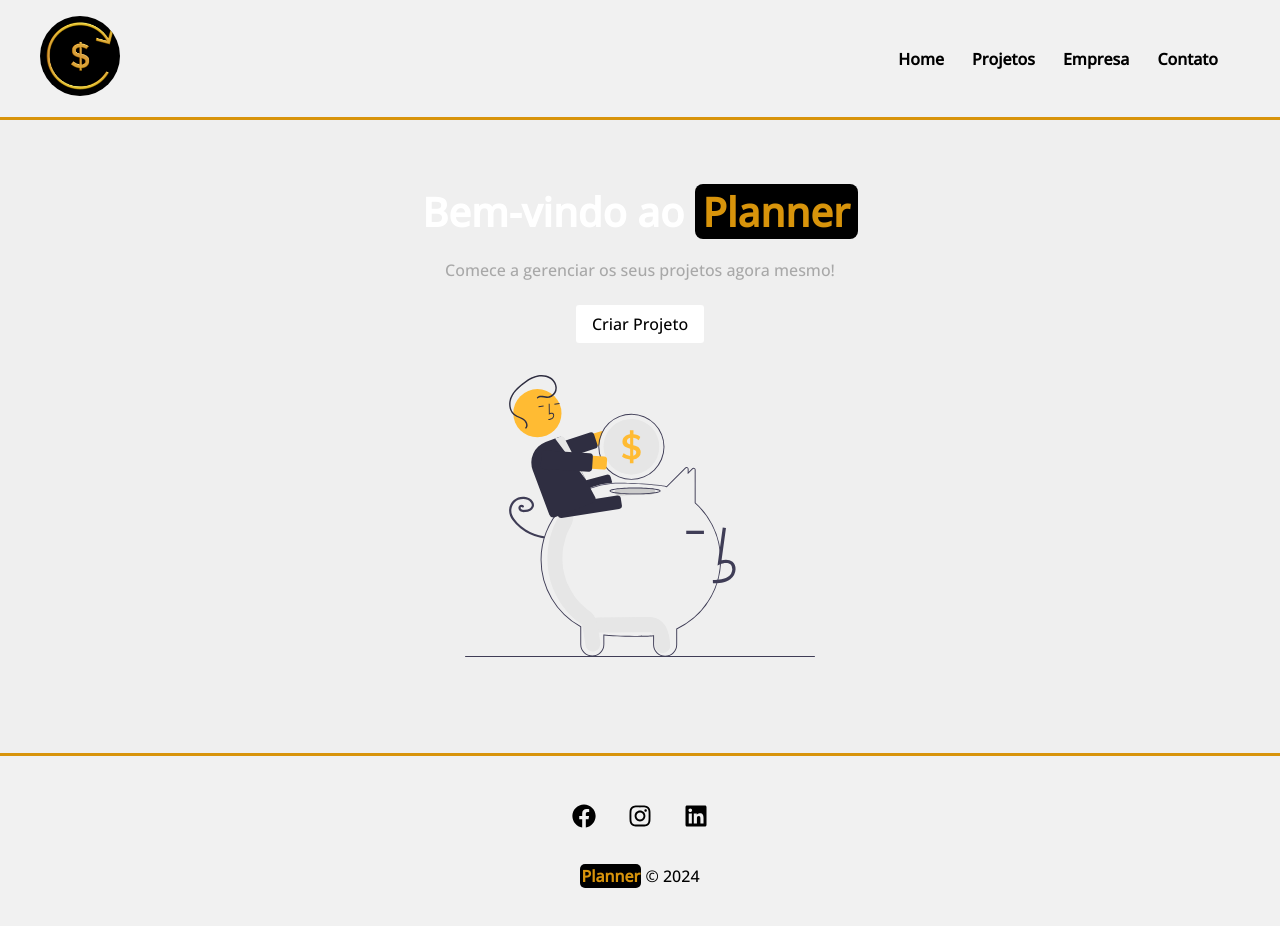
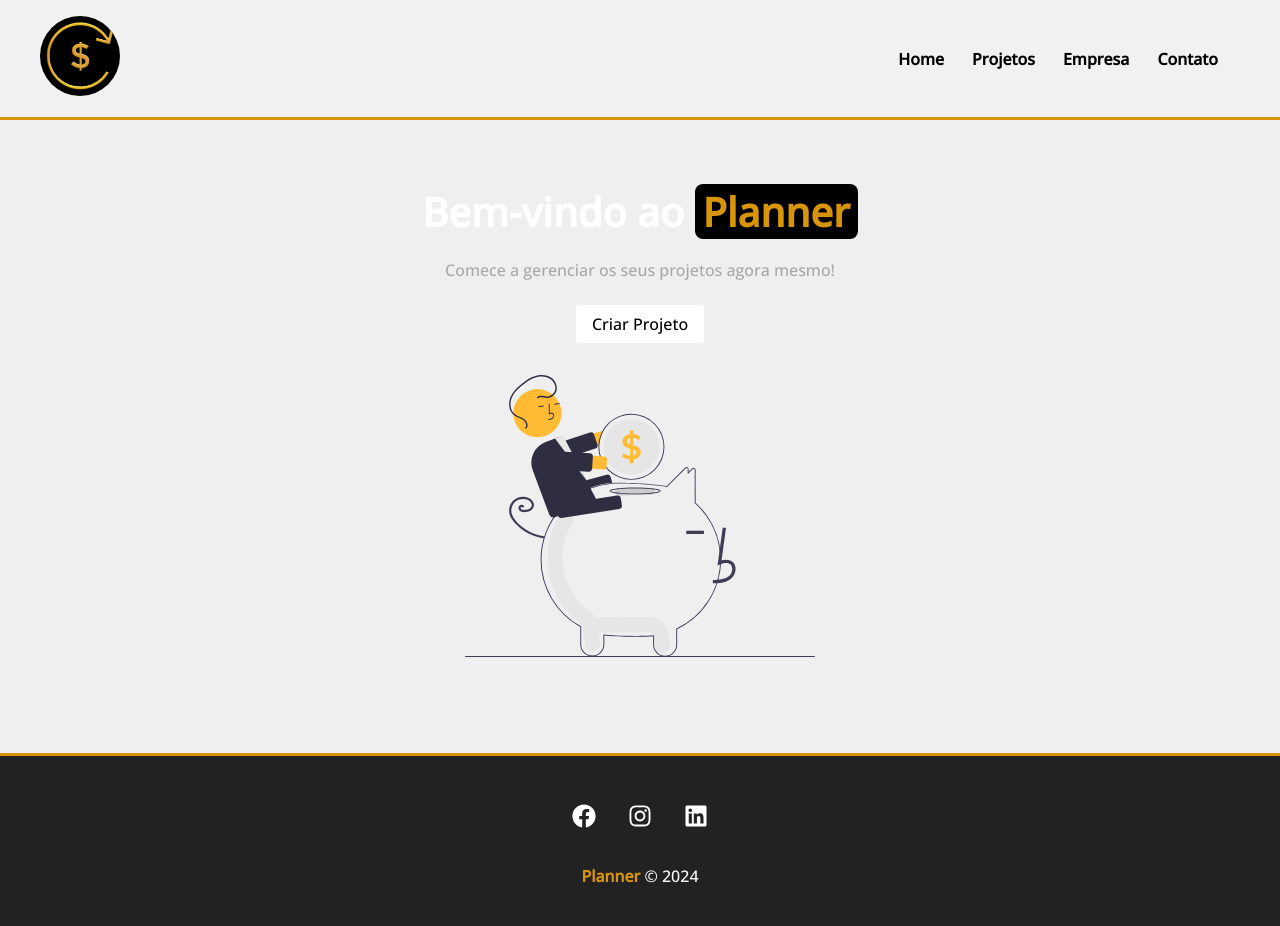
Before and after one commit to Victor87dev/projeto-planner, a React (Vite) app in the folder projeto-costs/: page / in a window 1280 px wide. Shown: the top 926 px of the page. Built offline with nearby package versions, Linux system fonts and the light colour scheme.

Commit message:
perf: mudanças de cor no footer, background e color

```diff
--- a/projeto-costs/src/components/layout/Footer.module.css
+++ b/projeto-costs/src/components/layout/Footer.module.css
@@ -1,5 +1,5 @@
 .footer{
-    background-color: #f1f1f1;
+    background-color: #222;
     color: #000000;
     padding: 3em;
     text-align: center;
@@ -23,16 +23,20 @@
 .social_list svg{
     font-size: 1.5em;
     cursor: pointer;
+    color: #fff;
+    transition: .3s;
+}
+
+.social_list svg:hover{
+    color: #d8940b;
 }
 
 .copy_right{
     margin-top: 2em;
+    color: #fff;
 }
 
 .copy_right span{
     font-weight: bold;
     color: #d8940b;
-    background-color: #000;
-    border-radius: 5px;
-    padding: 1px;
 }
```
